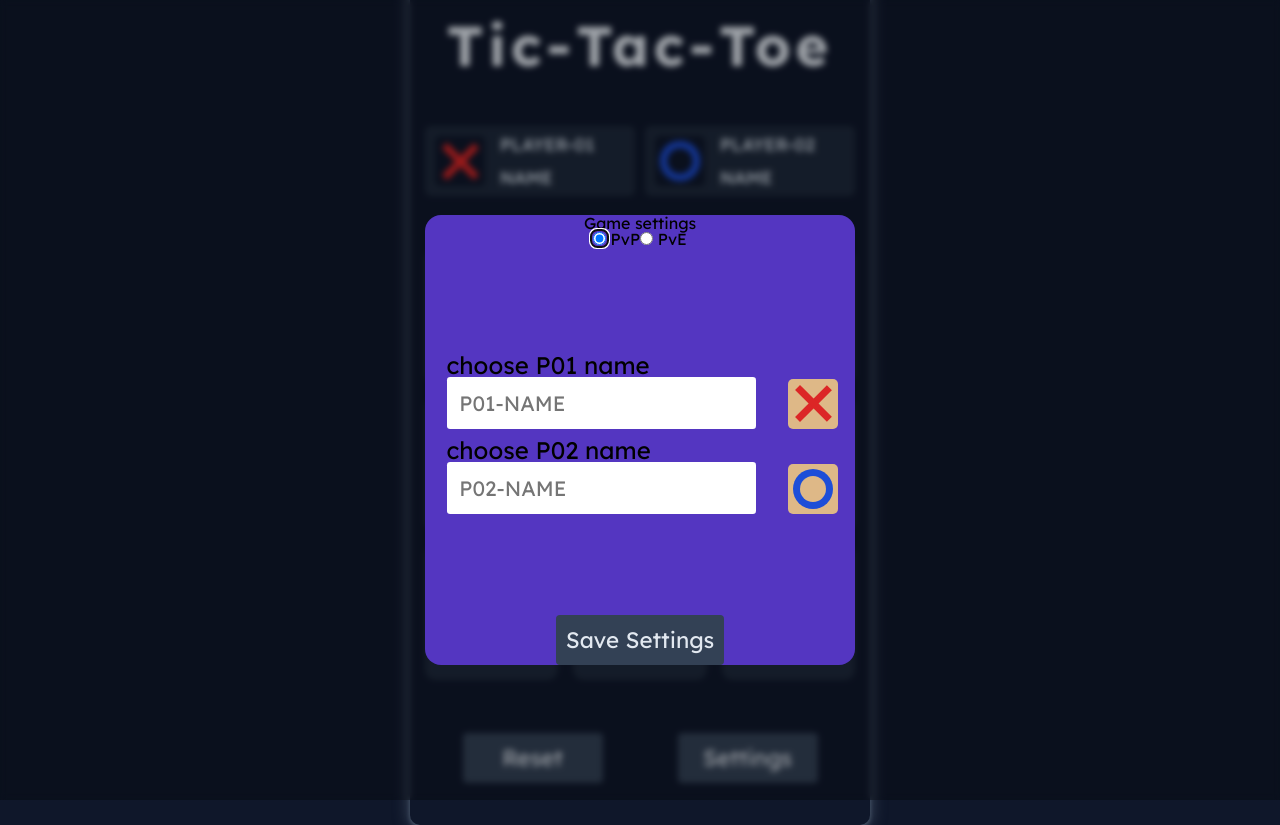
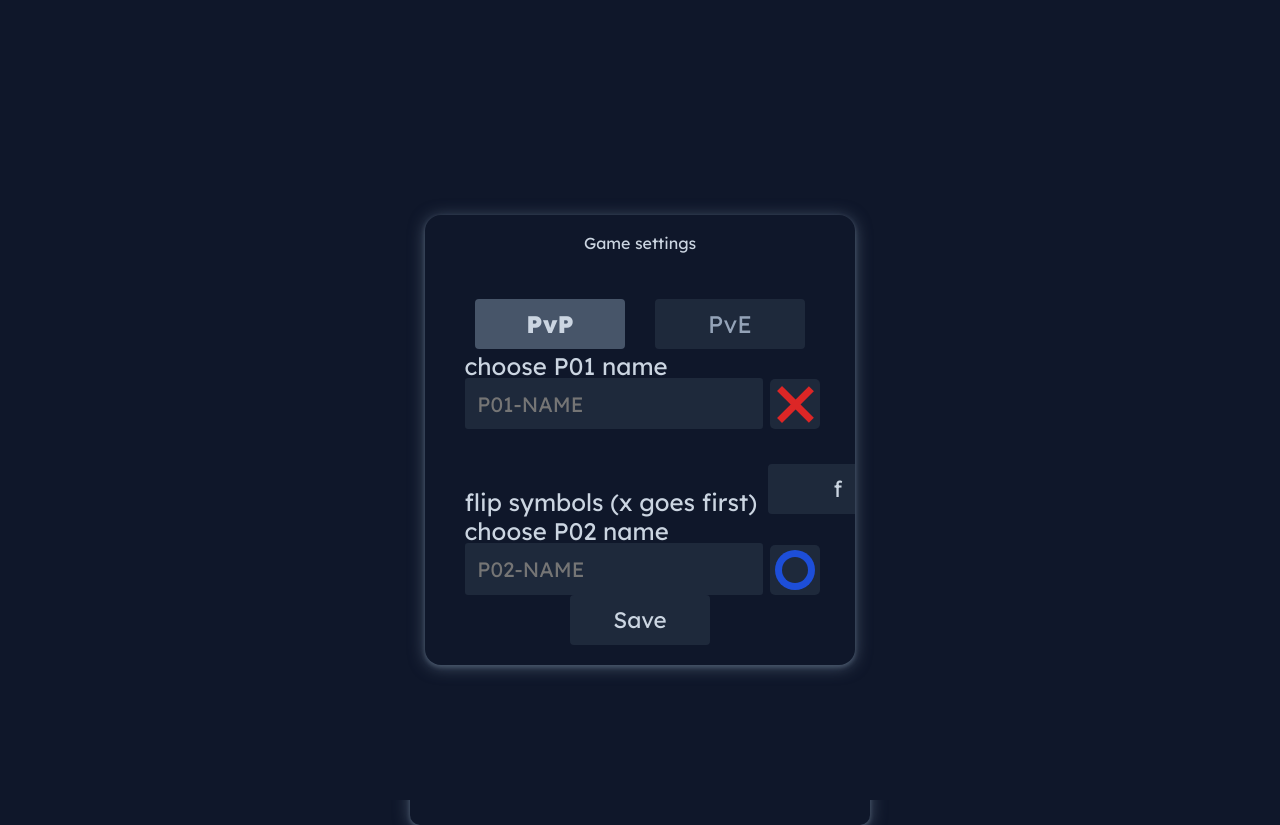
Before and after one commit to eLamine-dev/Tic-Tac-Toe, a website: page index.html in a window 1280 px wide. Drawn offline with Linux system fonts and the light colour scheme.

Commit message:
styling setting modal

```diff
--- a/index.html
+++ b/index.html
@@ -83,6 +83,8 @@
                      />
                   </fieldset>
                   <div class="symbol-choice x"></div>
+                  <div>flip symbols (x goes first)</div>
+                  <button>f</button>
                   <fieldset id="player-two">
                      <label for="player0-name">choose P02 name</label>
                      <input
@@ -127,7 +129,7 @@
                   <div class="symbol-choice o"></div>
                </div>
                <footer>
-                  <button type="submit">Save Settings</button>
+                  <button type="submit">Save</button>
                </footer>
             </form>
          </dialog>
--- a/style.css
+++ b/style.css
@@ -1,4 +1,14 @@
 @import url('https://fonts.googleapis.com/css2?family=Lexend:wght@100;200;300;400;500;600;700;800;900&display=swap');
+
+:root {
+   --theme-darker: #0f172a;
+   --theme-dark: #1e293b;
+   --theme-medium: #475569;
+   --theme-light: #94a3b8;
+   --theme-lighter: #cbd5e1;
+   --red: #dc2626;
+   --blue: #1d4ed8;
+}
 
 body {
    height: 100vh;
@@ -6,7 +16,7 @@ body {
    align-items: center;
    justify-content: center;
    font-family: 'Lexend', sans-serif;
-   background-color: #0f172a;
+   background-color: var(--theme-darker);
 }
 
 * {
@@ -17,7 +27,7 @@ body {
 }
 
 #header {
-   color: #e2e8f0;
+   color: var(--theme-lighter);
    font-size: 3.5rem;
    font-weight: 700;
    letter-spacing: 0.3rem;
@@ -32,13 +42,14 @@ body {
    justify-content: space-around;
    align-content: center;
    align-items: center;
-   background-color: #0f172a;
+   background-color: var(--theme-darker);
    border-radius: 10px;
-   box-shadow: #475569 0px 2px 4px 0px, #475569 0px 2px 16px 0px;
+   box-shadow: var(--theme-medium) 0px 2px 4px 0px,
+      var(--theme-medium) 0px 2px 16px 0px;
 }
 
 #board {
-   background-color: #0f172a;
+   background-color: var(--theme-darker);
    height: min(430px, 95vw);
    width: min(430px, 95vw);
    display: grid;
@@ -55,7 +66,7 @@ body {
    grid-template-rows: 1fr 1fr;
    width: 50%;
    align-items: center;
-   background-color: #1e293b;
+   background-color: var(--theme-dark);
    gap: 15px;
    padding: 10px;
    border-radius: 5px;
@@ -65,13 +76,13 @@ body {
    width: min(430px, 95vw);
    display: flex;
    gap: 10px;
-   color: #cbd5e1;
+   color: var(--theme-lighter);
 }
 
 .player-symbol {
    height: 50px;
    width: 100%;
-   background-color: #0f172a;
+   background-color: var(--theme-darker);
    justify-self: end;
    display: flex;
    justify-content: center;
@@ -82,7 +93,7 @@ body {
 }
 
 .cell {
-   background-color: #1e293b;
+   background-color: var(--theme-dark);
    display: flex;
    align-items: center;
    justify-content: center;
@@ -102,19 +113,19 @@ body {
 .symbol-choice.x::after,
 .player-symbol.x::before,
 .player-symbol.x::after {
-   background-color: #dc2626;
+   background-color: var(--red);
 }
 
 .cell.o::before,
 .symbol-choice.o::before,
 .player-symbol.o::before {
-   background-color: #1d4ed8;
+   background-color: var(--blue);
 }
 
 .board.x .cell:not(.x):not(.o):hover::before,
 .board.x .cell:not(.x):not(.o):hover::after,
 .board.o .cell:not(.x):not(.o):hover::before {
-   background-color: #475569;
+   background-color: var(--theme-darker);
 }
 
 .cell.x::before,
@@ -176,16 +187,20 @@ body {
 }
 
 #settings-modal {
+   color: var(--theme-lighter);
    height: 450px;
    width: min(430px, 100vw);
    position: fixed;
    top: 55%;
    left: 50%;
    transform: translate(-50%, -50%);
-   background-color: rgb(84, 54, 193);
+   background-color: var(--theme-darker);
    border: none;
    border-radius: 1rem;
    overflow: hidden;
+   box-shadow: var(--theme-medium) 0px 2px 4px 0px,
+      var(--theme-medium) 0px 2px 16px 0px;
+   padding: 20px;
 }
 
 #settings-modal[open] {
@@ -204,7 +219,7 @@ body {
 }
 
 #settings-modal::backdrop {
-   background: rgba(0, 0, 0, 0.3);
+   background: #0f172a;
    backdrop-filter: blur(0.2rem);
 }
 
@@ -217,12 +232,41 @@ body {
    align-items: center;
 }
 
+#form-header {
+   height: 20%;
+   align-self: center;
+   justify-self: center;
+}
+
+#game-mode {
+   display: flex;
+   justify-content: space-between;
+   gap: 30px;
+}
+
+#game-mode label {
+   font-size: 1.5rem;
+   display: flex;
+   justify-content: center;
+   align-items: center;
+   background-color: inherit;
+   width: 150px;
+   height: 50px;
+   text-align: center;
+   border-radius: 4px;
+   overflow: hidden;
+   transition: linear 0.3s;
+   color: var(--theme-light);
+   background-color: var(--theme-dark);
+   cursor: pointer;
+}
+
 #settings-form input[type='text'] {
-   color: black;
+   color: var(--theme-light);
    font-size: 1.3rem;
    padding: 0.8rem;
    border-radius: 0.2rem;
-   background-color: white;
+   background-color: var(--theme-dark);
    border: none;
    width: 100%;
    align-self: center;
@@ -239,7 +283,7 @@ body {
    width: 90%;
    flex: 1;
    display: grid;
-   grid-template-columns: 80% 20%;
+   grid-template-columns: 85% 15%;
    grid-template-rows: 80px 80px;
    font-size: 1.5rem;
    align-content: center;
@@ -250,17 +294,13 @@ body {
 .symbol-choice {
    height: 50px;
    width: 50px;
-   background-color: burlywood;
+   background-color: var(--theme-dark);
    justify-self: end;
    display: flex;
    justify-content: center;
    align-items: center;
    border-radius: 5px;
    position: relative;
-}
-
-#game-mode {
-   display: flex;
 }
 
 #difficulty-choices {
@@ -270,11 +310,10 @@ body {
    /* height: 50px; */
    justify-content: space-between;
    gap: 5px;
-   border-radius: 4px;
-   box-shadow: inset 0.5px 0.5px 2px 0 rgba(0, 0, 0, 0.15);
 }
 
-#difficulty-choices input[type='radio'] {
+#difficulty-choices input[type='radio'],
+#game-mode input[type='radio'] {
    appearance: none;
    display: none;
 }
@@ -291,15 +330,16 @@ body {
    border-radius: 4px;
    overflow: hidden;
    transition: linear 0.3s;
-   color: #6e6e6edd;
-   border: red solid 2px;
+   color: var(--theme-light);
+   background-color: var(--theme-dark);
    cursor: pointer;
 }
 
-#difficulty-choices input[type='radio']:checked + label {
-   background-color: #1e90ff;
-   color: #f1f3f5;
-   font-weight: 900;
+#difficulty-choices input[type='radio']:checked + label,
+#game-mode input[type='radio']:checked + label {
+   background-color: var(--theme-medium);
+   color: var(--theme-lighter);
+   font-weight: 800;
    transition: 0.3s;
 }
 
@@ -316,6 +356,6 @@ button {
    height: 50px;
    min-width: 140px;
    padding: 10px;
-   background-color: #334155;
-   color: #e2e8f0;
+   background-color: var(--theme-dark);
+   color: var(--theme-lighter);
 }
```
